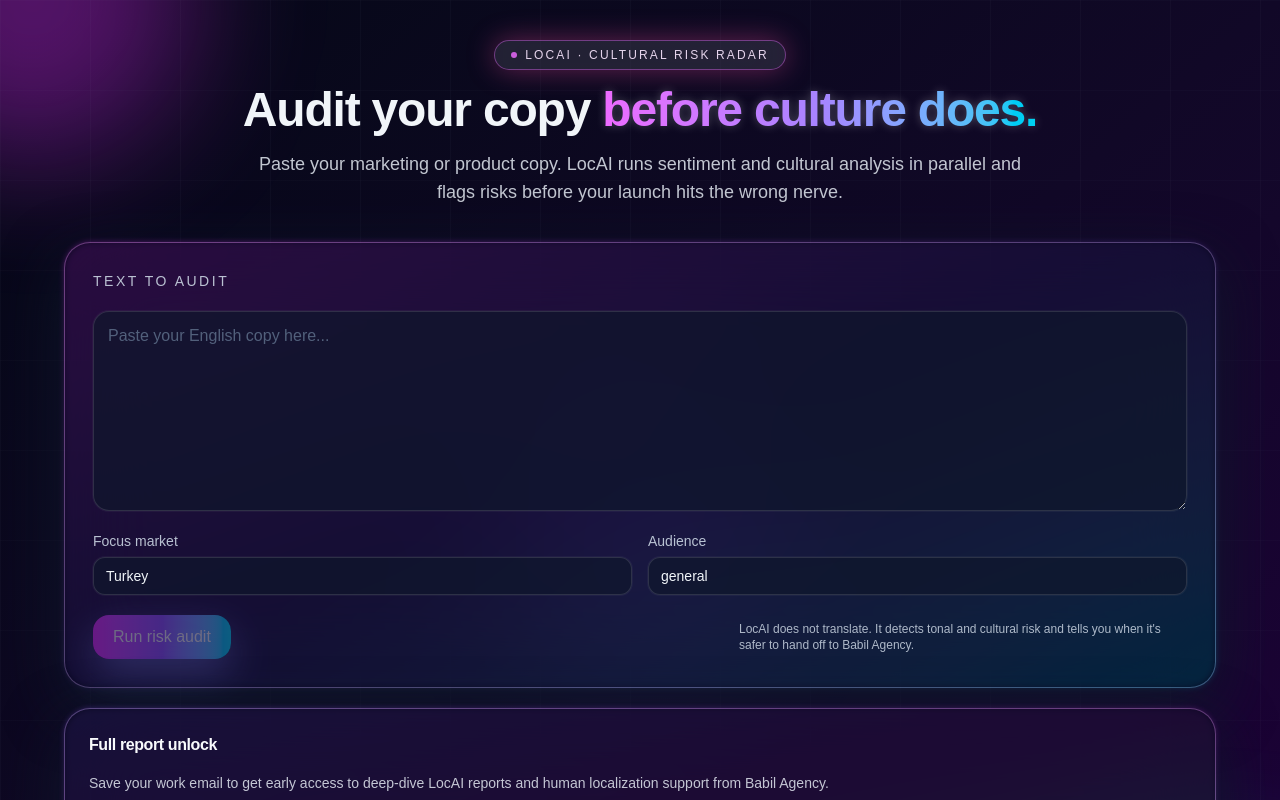
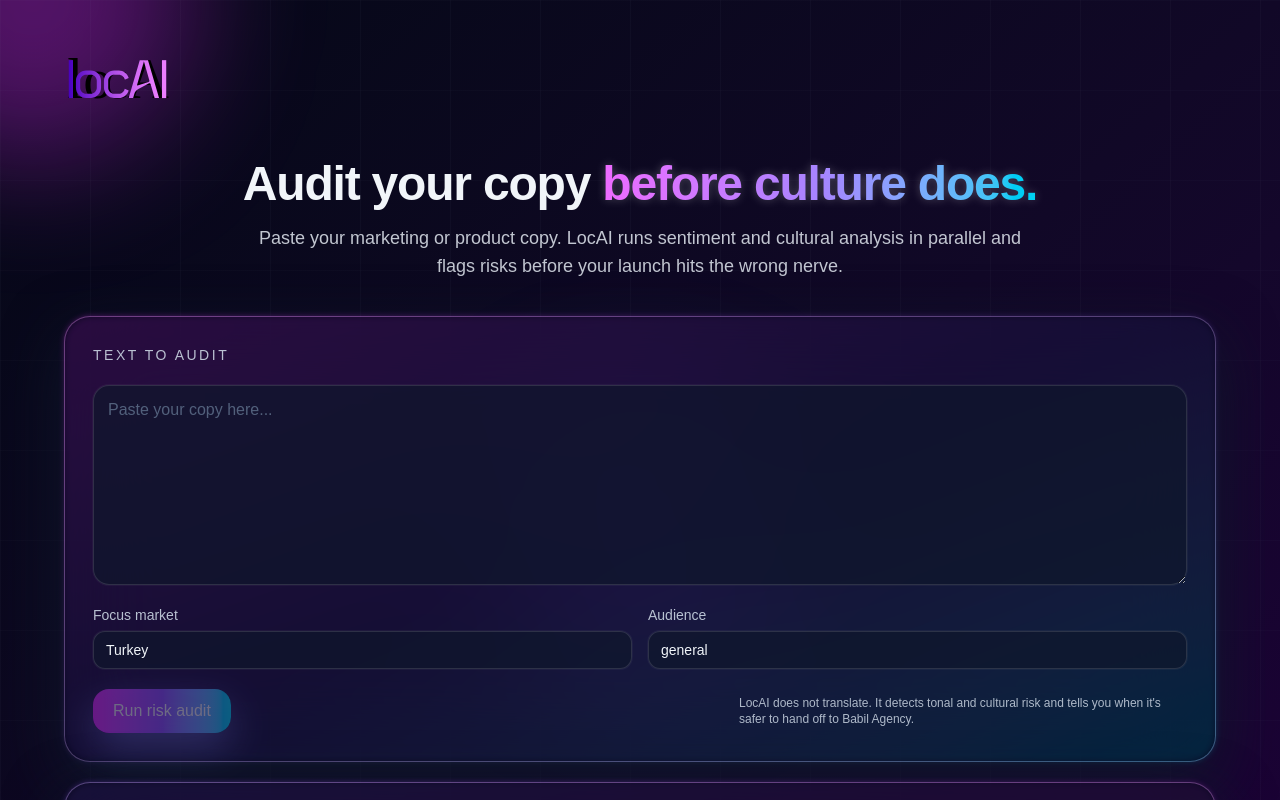
Before and after one commit to merkoak/locapp, a Next.js app: page / in a window 1280 px wide. Shown: the top 800 px of the page. Built offline with nearby package versions, Linux system fonts and the light colour scheme.

Commit message:
Logo/layout changes.

```diff
--- a/src/app/page.tsx
+++ b/src/app/page.tsx
@@ -84,10 +84,14 @@
       <div className="relative w-full max-w-6xl space-y-9">
         {/* Hero */}
         <header className="flex flex-col gap-4 text-center">
-          <div className="inline-flex items-center justify-center gap-2 mx-auto rounded-full border border-fuchsia-400/40 bg-white/10 px-4 py-1.5 text-[11px] md:text-xs uppercase tracking-[0.18em] text-fuchsia-100/90 shadow-[0_0_28px_rgba(236,72,153,0.4)] backdrop-blur-xl">
-            <span className="h-1.5 w-1.5 rounded-full bg-fuchsia-400 animate-pulse" />
-            LocAI · Cultural risk radar
-          </div>
+        <div className="mb-6 flex justify-center md:justify-start">
+  <img
+    src="/locai-logo.svg"
+    alt="LocAI"
+    className="h-16 md:h-20 w-auto object-contain"
+  />
+</div>
+
           <h1 className="text-3xl md:text-5xl font-semibold tracking-tight text-slate-100">
             Audit your copy{" "}
             <span className="bg-gradient-to-r from-fuchsia-400 via-violet-400 to-cyan-400 bg-clip-text text-transparent drop-shadow-[0_0_5px_rgba(255,255,255,0.25)]">
@@ -113,7 +117,7 @@
               </label>
               <textarea
                 className="w-full min-h-[200px] rounded-2xl bg-slate-900/70 border border-white/12 px-3.5 py-3 text-sm md:text-base outline-none focus:ring-2 focus:ring-fuchsia-500/80 focus:border-fuchsia-400/80 resize-vertical placeholder:text-slate-500/80 shadow-[0_0_0_1px_rgba(255,255,255,0.04)]"
-                placeholder="Paste your English copy here..."
+                placeholder="Paste your copy here..."
                 value={text}
                 onChange={(e) => setText(e.target.value)}
               />
```
Also changed, not shown: public/locai-logo.svg (added).
